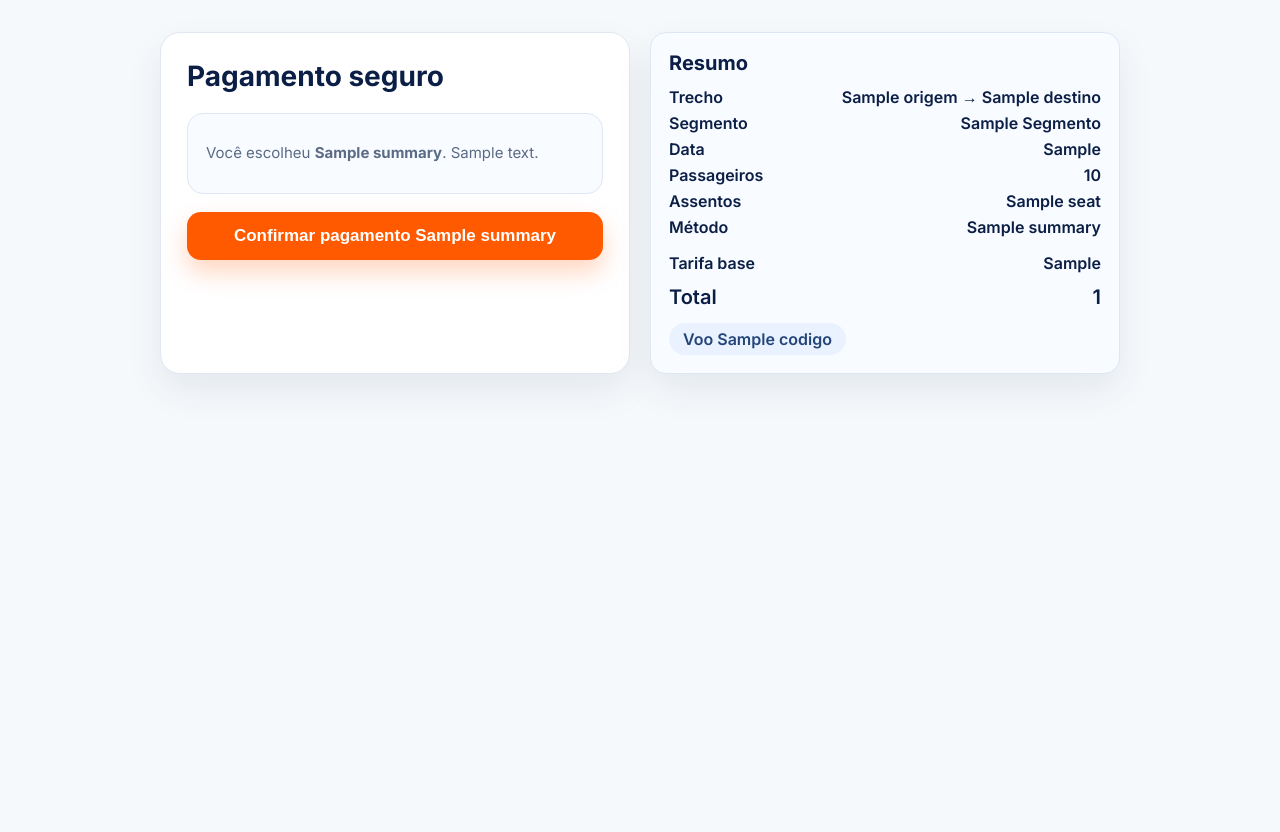
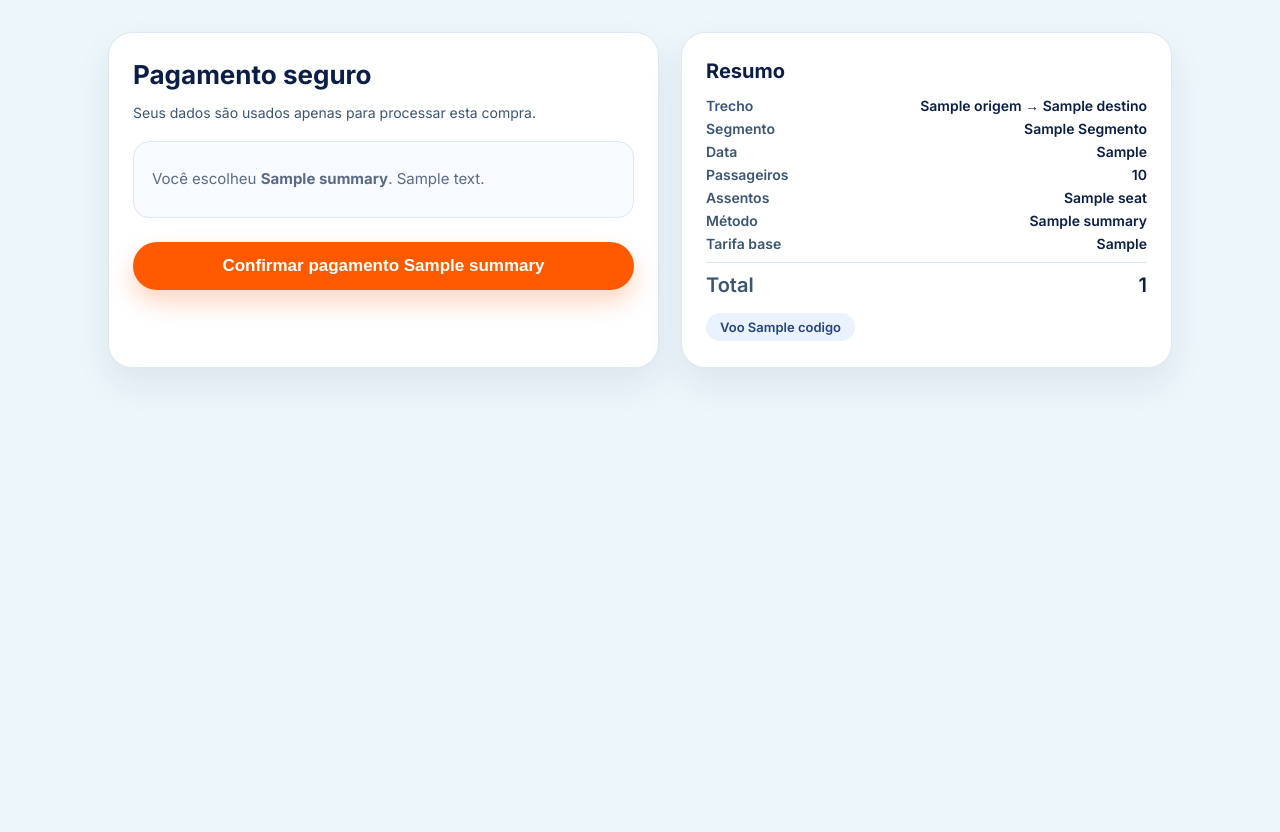
Before and after one commit to mariausp/flytrack-projeto, a Django app: template core/templates/pagamento.html in a window 1280 px wide. Before the commit the page ends 383 px from the top, so only its background shows below. Run offline with Django 5.2, Linux system fonts and the light colour scheme; the template is opened without the code that fills it: most values are stand-ins (such as "Sample title", 1, 10 or a date in 2020); some libraries are stand-ins or nearby versions.

Commit message:
Ajusta layout da página de pagamento

```diff
--- a/core/templates/pagamento.html
+++ b/core/templates/pagamento.html
@@ -5,97 +5,318 @@
   <meta charset="utf-8" />
   <meta name="viewport" content="width=device-width, initial-scale=1" />
   <title>Pagamento — Fly Track</title>
+
   <link rel="preconnect" href="https://fonts.googleapis.com">
   <link rel="preconnect" href="https://fonts.gstatic.com" crossorigin>
   <link href="https://fonts.googleapis.com/css2?family=Inter:wght@400;500;600;700&display=swap" rel="stylesheet">
+
   <style>
-    body{margin:0;font-family:Inter,system-ui,Segoe UI,sans-serif;background:#f6f9fc;color:#0b1e45;}
-    .wrap{max-width:960px;margin:32px auto;padding:0 18px;}
-    .grid{display:grid;grid-template-columns:1fr 1fr;gap:20px;}
-    @media(max-width:900px){.grid{grid-template-columns:1fr;}}
-    .card{background:#fff;border:1px solid #e1e7f0;border-radius:20px;padding:26px;box-shadow:0 16px 36px rgba(10,35,60,.08);}
-    h1{margin:0 0 20px;font-size:28px;}
-    label{display:block;font-weight:600;margin-bottom:6px;}
-    input{width:100%;border:1px solid #ced7e5;border-radius:12px;padding:12px 14px;font-size:16px;margin-bottom:14px;}
-    input:focus{outline:3px solid #cfe3ff;border-color:#8fb4ff;}
-    .error{color:#c0392b;font-size:13px;margin:-10px 0 12px;}
-    .btn{width:100%;border:0;border-radius:14px;padding:14px;font-size:17px;font-weight:700;cursor:pointer;background:#ff5a00;color:#fff;box-shadow:0 12px 24px rgba(255,90,0,.25);}
-    .summary{background:#f8fbff;border:1px solid #dfe7f4;border-radius:16px;padding:18px;}
-    .summary h2{margin:0 0 12px;font-size:20px;}
-    .row{display:flex;justify-content:space-between;margin-bottom:6px;font-weight:600;}
-    .badge{display:inline-block;margin-top:8px;padding:6px 14px;border-radius:999px;background:#eaf2ff;color:#234579;font-weight:600;}
-    .alt-box{background:#f8fbff;border:1px solid #dfe7f4;border-radius:16px;padding:18px;margin-bottom:18px;}
-    .pix-code{font-family:"JetBrains Mono","Fira Code",monospace;font-size:18px;font-weight:600;background:#fff;border:1px dashed #94a3b8;border-radius:12px;padding:12px 16px;margin:12px 0;}
-    .info-text{color:#5b6b85;font-size:15px;line-height:1.5;margin:10px 0;}
+    :root{
+      --bg:#edf6fb;
+      --card:#ffffff;
+      --ink:#0b1e45;
+      --muted:#3a5674;
+      --line:#e1e7f0;
+      --cta:#ff5a00;
+      --cta-ink:#ffffff;
+    }
+
+    *{ box-sizing:border-box; }
+
+    body.checkout-body{
+      margin:0;
+      min-height:100vh;
+      font-family:Inter,system-ui,Segoe UI,sans-serif;
+      background:var(--bg);
+      color:var(--ink);
+    }
+
+    .checkout-main{
+      max-width:1100px;
+      margin:32px auto 40px;
+      padding:0 18px;
+    }
+
+    .checkout-grid{
+      display:flex;
+      flex-wrap:wrap;
+      gap:22px;
+    }
+
+    .checkout-col-form{
+      flex:1 1 380px;
+      min-width:0;
+    }
+
+    .checkout-col-summary{
+      flex:1 1 320px;
+      min-width:0;
+    }
+
+    .checkout-card{
+      background:var(--card);
+      border:1px solid var(--line);
+      border-radius:24px;
+      padding:26px 24px;
+      box-shadow:0 16px 36px rgba(10,35,60,.08);
+    }
+
+    .checkout-title{
+      margin:0 0 14px;
+      font-size:26px;
+    }
+
+    .checkout-subtitle{
+      margin:0 0 20px;
+      font-size:14px;
+      color:var(--muted);
+    }
+
+    .checkout-label{
+      display:block;
+      font-weight:600;
+      margin-bottom:6px;
+      font-size:14px;
+      color:var(--muted);
+    }
+
+    .checkout-input{
+      width:100%;
+      border:1px solid #ced7e5;
+      border-radius:12px;
+      padding:12px 14px;
+      font-size:15px;
+      margin-bottom:12px;
+      background:#f8fbff;
+    }
+
+    .checkout-input:focus{
+      outline:3px solid #cfe3ff;
+      border-color:#8fb4ff;
+      background:#fff;
+    }
+
+    .checkout-row-2{
+      display:flex;
+      gap:14px;
+    }
+    .checkout-row-2 > div{ flex:1 1 0; }
+
+    .checkout-error{
+      color:#c0392b;
+      font-size:13px;
+      margin:-8px 0 10px;
+    }
+
+    .checkout-btn{
+      width:100%;
+      border:0;
+      border-radius:999px;
+      padding:14px;
+      font-size:17px;
+      font-weight:700;
+      cursor:pointer;
+      background:var(--cta);
+      color:var(--cta-ink);
+      box-shadow:0 12px 24px rgba(255,90,0,.25);
+      margin-top:6px;
+    }
+
+    .checkout-btn:hover{
+      transform:translateY(-1px);
+      box-shadow:0 16px 30px rgba(255,90,0,.35);
+    }
+
+    /* Métodos alternativos (PIX / boleto) */
+    .checkout-alt-box{
+      background:#f8fbff;
+      border:1px solid #dfe7f4;
+      border-radius:16px;
+      padding:18px;
+      margin-bottom:18px;
+    }
+
+    .checkout-info{
+      color:#5b6b85;
+      font-size:15px;
+      line-height:1.5;
+      margin:8px 0;
+    }
+
+    .checkout-pix{
+      font-family:"JetBrains Mono","Fira Code",monospace;
+      font-size:17px;
+      font-weight:600;
+      background:#fff;
+      border:1px dashed #94a3b8;
+      border-radius:12px;
+      padding:10px 14px;
+      margin:10px 0 4px;
+    }
+
+    /* RESUMO */
+    .checkout-summary-title{
+      margin:0 0 14px;
+      font-size:20px;
+    }
+
+    .checkout-summary-line{
+      display:flex;
+      justify-content:space-between;
+      gap:10px;
+      font-size:14px;
+      margin-bottom:6px;
+      font-weight:600;
+    }
+    .checkout-summary-line span:first-child{
+      color:var(--muted);
+    }
+
+    .checkout-summary-line-total{
+      margin-top:10px;
+      padding-top:10px;
+      border-top:1px solid #dde5f1;
+      font-size:20px;
+    }
+
+    .checkout-badge{
+      display:inline-block;
+      margin-top:10px;
+      padding:6px 14px;
+      border-radius:999px;
+      background:#eaf2ff;
+      color:#234579;
+      font-weight:600;
+      font-size:13px;
+    }
+
+    @media (max-width:720px){
+      .checkout-card{ padding:22px 18px; }
+    }
   </style>
 </head>
-<body>
-  <div class="wrap">
-    <div class="grid">
-      <section class="card">
-        <h1>Pagamento seguro</h1>
+<body class="checkout-body">
+  <div class="checkout-main">
+    <div class="checkout-grid">
+
+      <!-- FORM / CARTÃO OU PIX/BOLETO -->
+      <section class="checkout-card checkout-col-form">
+        <h1 class="checkout-title">Pagamento seguro</h1>
+        <p class="checkout-subtitle">Seus dados são usados apenas para processar esta compra.</p>
+
         {% if requires_card %}
           <form method="post">
             {% csrf_token %}
-            <label for="nome">Titular do cartão</label>
-            <input id="nome" name="nome" value="{{ form.nome }}" required />
-            {% if errors.nome %}<div class="error">{{ errors.nome }}</div>{% endif %}
 
-            <label for="cpf">CPF</label>
-            <input id="cpf" name="cpf" value="{{ form.cpf }}" inputmode="numeric" maxlength="14" placeholder="000.000.000-00" required />
-            {% if errors.cpf %}<div class="error">{{ errors.cpf }}</div>{% endif %}
+            <label class="checkout-label" for="nome">Titular do cartão</label>
+            <input class="checkout-input" id="nome" name="nome" value="{{ form.nome }}" required />
+            {% if errors.nome %}<div class="checkout-error">{{ errors.nome }}</div>{% endif %}
 
-            <label for="cartao">Número do cartão</label>
-            <input id="cartao" name="cartao" value="{{ form.cartao }}" inputmode="numeric" placeholder="0000 0000 0000 0000" required />
-            {% if errors.cartao %}<div class="error">{{ errors.cartao }}</div>{% endif %}
+            <label class="checkout-label" for="cpf">CPF</label>
+            <input class="checkout-input" id="cpf" name="cpf" value="{{ form.cpf }}"
+                   inputmode="numeric" maxlength="14" placeholder="000.000.000-00" required />
+            {% if errors.cpf %}<div class="checkout-error">{{ errors.cpf }}</div>{% endif %}
 
-            <div style="display:flex;gap:14px;">
-              <div style="flex:1">
-                <label for="validade">Validade</label>
-                <input id="validade" name="validade" value="{{ form.validade }}" placeholder="MM/AA" required />
-                {% if errors.validade %}<div class="error">{{ errors.validade }}</div>{% endif %}
+            <label class="checkout-label" for="cartao">Número do cartão</label>
+            <input class="checkout-input" id="cartao" name="cartao" value="{{ form.cartao }}"
+                   inputmode="numeric" placeholder="0000 0000 0000 0000" required />
+            {% if errors.cartao %}<div class="checkout-error">{{ errors.cartao }}</div>{% endif %}
+
+            <div class="checkout-row-2">
+              <div>
+                <label class="checkout-label" for="validade">Validade</label>
+                <input class="checkout-input" id="validade" name="validade"
+                       value="{{ form.validade }}" placeholder="MM/AA" required />
+                {% if errors.validade %}<div class="checkout-error">{{ errors.validade }}</div>{% endif %}
               </div>
-              <div style="flex:1">
-                <label for="cvv">CVV</label>
-                <input id="cvv" name="cvv" value="{{ form.cvv }}" inputmode="numeric" maxlength="4" required />
-                {% if errors.cvv %}<div class="error">{{ errors.cvv }}</div>{% endif %}
+              <div>
+                <label class="checkout-label" for="cvv">CVV</label>
+                <input class="checkout-input" id="cvv" name="cvv" value="{{ form.cvv }}"
+                       inputmode="numeric" maxlength="4" required />
+                {% if errors.cvv %}<div class="checkout-error">{{ errors.cvv }}</div>{% endif %}
               </div>
             </div>
 
-            <button class="btn" type="submit">Pagar e concluir</button>
+            <button class="checkout-btn" type="submit">Pagar e concluir</button>
           </form>
+
         {% else %}
-          <div class="alt-box">
-            <p class="info-text">Você escolheu <strong>{{ summary.metodo_pagamento_label }}</strong>. {{ method_info.description }}</p>
+          <div class="checkout-alt-box">
+            <p class="checkout-info">
+              Você escolheu <strong>{{ summary.metodo_pagamento_label }}</strong>.
+              {{ method_info.description }}
+            </p>
+
             {% if payment_method == 'pix' %}
-              <p class="info-text">Escaneie o QR Code abaixo ou copie a chave estática para concluir o pagamento.</p>
-              <div class="pix-code">pix@flytrack.com.br</div>
-              <p class="info-text">Após a confirmação do PIX, clique em "Confirmar" para liberar o comprovante e seguir para a página final.</p>
+              <p class="checkout-info">Escaneie o QR Code abaixo ou copie a chave estática para concluir o pagamento.</p>
+              <div class="checkout-pix">pix@flytrack.com.br</div>
+              <p class="checkout-info">Após a confirmação do PIX, clique em “Confirmar” para liberar o comprovante e seguir para a página final.</p>
             {% elif payment_method == 'boleto' %}
-              <p class="info-text">Geraremos um boleto com vencimento em 1 dia útil. Você também receberá o PDF por e-mail.</p>
+              <p class="checkout-info">Geraremos um boleto com vencimento em 1 dia útil. Você também receberá o PDF por e-mail.</p>
             {% endif %}
           </div>
+
           <form method="post">
             {% csrf_token %}
-            <button class="btn" type="submit">Confirmar pagamento {{ summary.metodo_pagamento_label }}</button>
+            <button class="checkout-btn" type="submit">
+              Confirmar pagamento {{ summary.metodo_pagamento_label }}
+            </button>
           </form>
         {% endif %}
       </section>
 
-      <aside class="card summary">
-        <h2>Resumo</h2>
-        <div class="row"><span>Trecho</span><span>{{ summary.origem }} → {{ summary.destino }}</span></div>
-        <div class="row"><span>Segmento</span><span>{{ summary.segmento|title }}</span></div>
-        <div class="row"><span>Data</span><span>{{ summary.data_viagem|default:"Data a confirmar" }}</span></div>
-        <div class="row"><span>Passageiros</span><span>{{ summary.pax_total }}</span></div>
-        <div class="row"><span>Assentos</span><span>{{ summary.assentos|join:", "|default:"—" }}</span></div>
-        <div class="row"><span>Método</span><span>{{ summary.metodo_pagamento_label }}</span></div>
-        <div class="row" style="margin-top:16px;font-weight:600;"><span>Tarifa base</span><span>{{ summary.tarifa_fmt }}</span></div>
+      <!-- RESUMO -->
+      <aside class="checkout-card checkout-col-summary">
+        <h2 class="checkout-summary-title">Resumo</h2>
+
+        <div class="checkout-summary-line">
+          <span>Trecho</span>
+          <span>{{ summary.origem }} → {{ summary.destino }}</span>
+        </div>
+
+        <div class="checkout-summary-line">
+          <span>Segmento</span>
+          <span>{{ summary.segmento|title }}</span>
+        </div>
+
+        <div class="checkout-summary-line">
+          <span>Data</span>
+          <span>{{ summary.data_viagem|default:"Data a confirmar" }}</span>
+        </div>
+
+        <div class="checkout-summary-line">
+          <span>Passageiros</span>
+          <span>{{ summary.pax_total }}</span>
+        </div>
+
+        <div class="checkout-summary-line">
+          <span>Assentos</span>
+          <span>{{ summary.assentos|join:", "|default:"—" }}</span>
+        </div>
+
+        <div class="checkout-summary-line">
+          <span>Método</span>
+          <span>{{ summary.metodo_pagamento_label }}</span>
+        </div>
+
+        <div class="checkout-summary-line">
+          <span>Tarifa base</span>
+          <span>{{ summary.tarifa_fmt }}</span>
+        </div>
+
         {% if summary.has_premium %}
-          <div class="row" style="font-weight:600;"><span>Premium ({{ summary.premium_count }})</span><span>{{ summary.premium_total_fmt }}</span></div>
+          <div class="checkout-summary-line">
+            <span>Premium ({{ summary.premium_count }})</span>
+            <span>{{ summary.premium_total_fmt }}</span>
+          </div>
         {% endif %}
-        <div class="row" style="margin-top:12px;font-size:20px;"><span>Total</span><span>{{ summary.total_fmt }}</span></div>
-        <span class="badge">Voo {{ summary.codigo }}</span>
+
+        <div class="checkout-summary-line checkout-summary-line-total">
+          <span>Total</span>
+          <span>{{ summary.total_fmt }}</span>
+        </div>
+
+        <span class="checkout-badge">Voo {{ summary.codigo }}</span>
       </aside>
     </div>
   </div>
```
